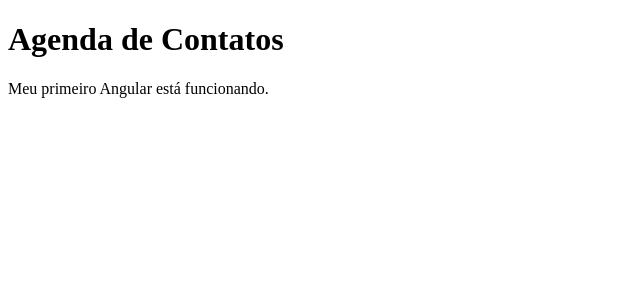
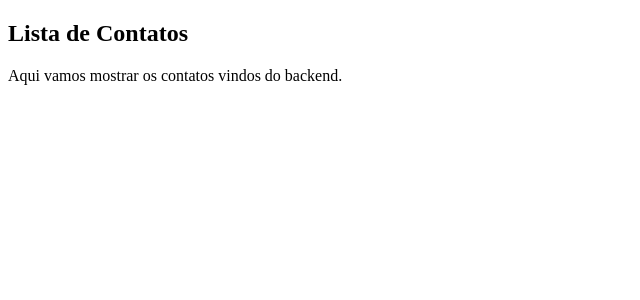
Before and after one commit to Budouglas/apiAgendaFront, an Angular app: page / in a window 1280 px wide. Shown: the top 300 px of the page, without its empty margins (0-640 px from the left). Built offline with nearby package versions, Linux system fonts and the light colour scheme.

Commit message:
feat: create contatos page component

```diff
--- a/src/app/app.html
+++ b/src/app/app.html
@@ -1,2 +1 @@
-<h1>Agenda de Contatos</h1>
-<p>Meu primeiro Angular está funcionando.</p>
+<app-contatos></app-contatos>
--- a/src/app/app.ts
+++ b/src/app/app.ts
@@ -1,9 +1,10 @@
 import { Component, signal } from '@angular/core';
 import { RouterOutlet } from '@angular/router';
+import {Contatos} from './pages/contatos/contatos';
 
 @Component({
   selector: 'app-root',
-  imports: [RouterOutlet],
+  imports: [RouterOutlet, Contatos],
   templateUrl: './app.html',
   styleUrl: './app.css'
 })
--- a/src/app/pages/contatos/contatos.html
+++ b/src/app/pages/contatos/contatos.html
@@ -1 +1,2 @@
-<p>contatos works!</p>
+<h2>Lista de Contatos</h2>
+<p>Aqui vamos mostrar os contatos vindos do backend.</p>
```
